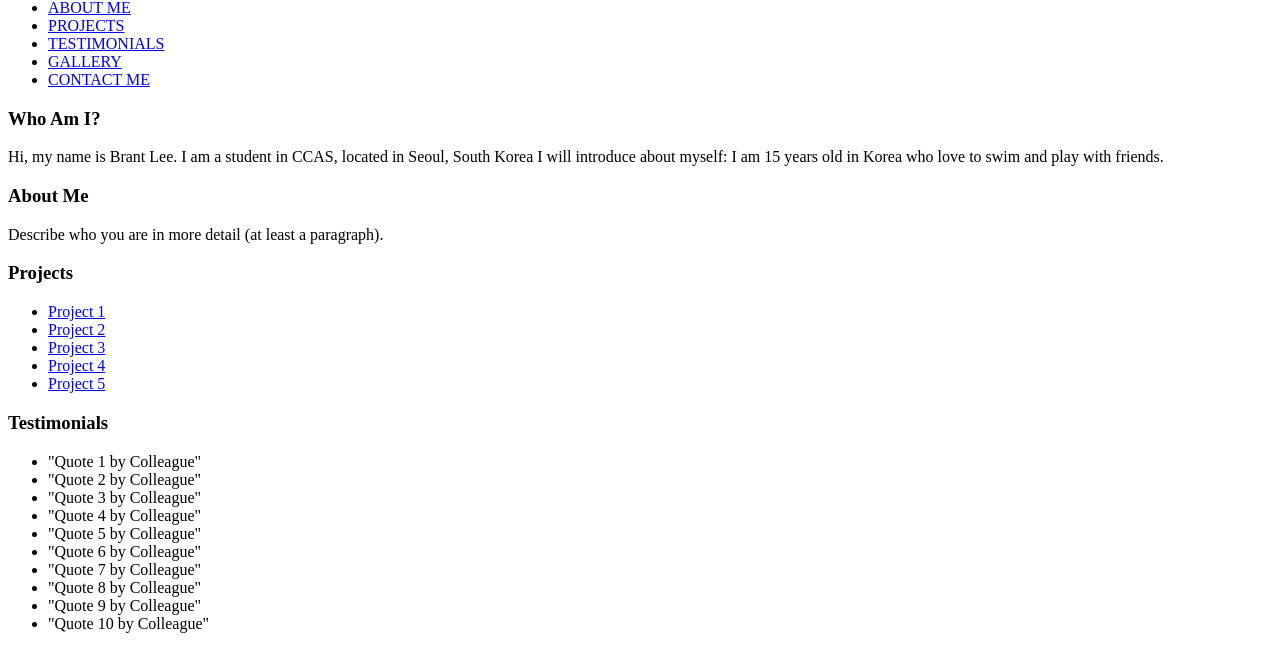
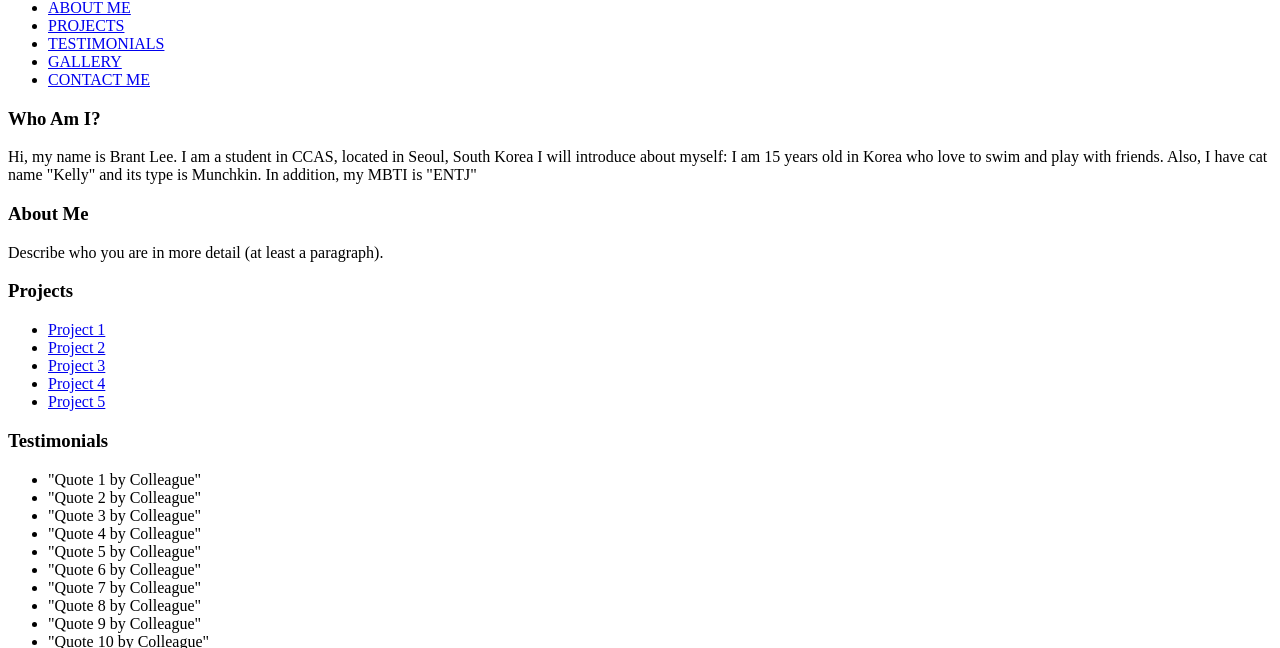
Before and after one commit to Bmjlee0126/Web_dev50, a plain HTML site: page index.html in a window 1280 px wide. Shown: the part 128-776 px from the top of the page. Drawn offline with Linux system fonts and the light colour scheme.

Commit message:
Sun, Sep 29, 2024, 10:53 PM +09:00

```diff
--- a/index.html
+++ b/index.html
@@ -25,6 +25,10 @@
         <p>Hi, my name is Brant Lee. I am a student in CCAS, located in Seoul, South Korea
             I will introduce about myself:
             I am 15 years old in Korea who love to swim and play with friends.
+            Also, I have cat name "Kelly" and its type is Munchkin.
+            In addition, my MBTI is "ENTJ"
+        <p\n>
+
     </section>
 
     <section id="about">
```
